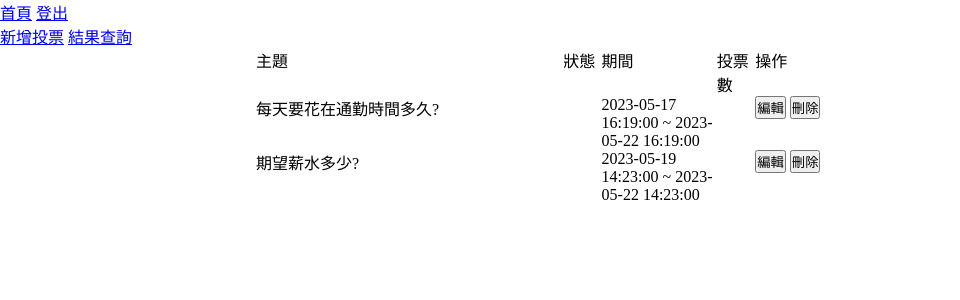
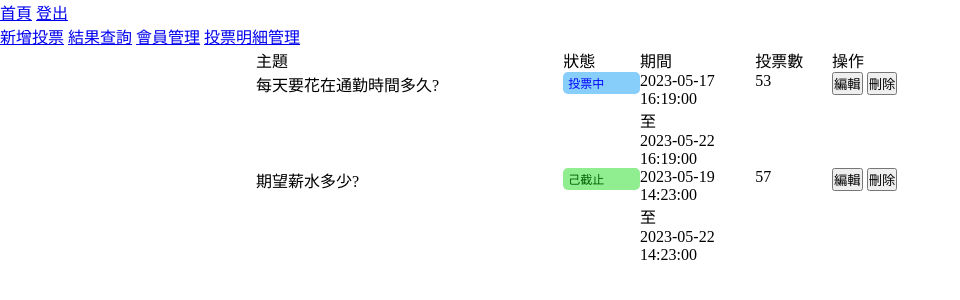
Before and after one commit to mackliu/1111-vote, a PHP site: page /backend.php in a window 1280 px wide. Shown: the top 300 px of the page, without its empty margins (0-960 px from the left). Run offline with PHP 8.4, Linux system fonts and the light colour scheme; data comes from the database, SQL or seed files in the repository.

Commit message:
在後台投票列表增加狀態及票數顯示

```diff
--- a/back/topic_list.php
+++ b/back/topic_list.php
@@ -7,17 +7,41 @@
         <div class="list-item-title">操作</div>
     </li>
 <?php
-    $sql="select * from `topics`";
+    $sql="SELECT `topics`.*,
+            sum(`options`.`total`) as '總計'
+          FROM `topics`,`options`
+          WHERE `topics`.`id`=`options`.`subject_id`
+          GROUP BY `topics`.`id`;";
+
     $rows=$pdo->query($sql)->fetchAll(PDO::FETCH_ASSOC);
     foreach($rows as $row){
 ?>
     <li class="list-row">
         <div class="list-item"><?=$row['subject'];?></div>
-        <div class="list-item"></div>
         <div class="list-item">
-          <?=$row['open_time'] . " ~ " . $row['close_time'];?>
+            <?php
+                $now=strtotime('now');
+                $open=strtotime($row['open_time']);
+                $close=strtotime($row['close_time']);
+
+                if($now<$open){
+                    echo "<div class='await'>未開始</div>";
+                }else if($now >= $open && $now <=$close){
+                    echo "<div class='in-process'>投票中</div>";
+                }else{
+                    echo "<div class='finish'>己截止</div>";
+                }
+
+            ?>
         </div>
-        <div class="list-item"></div>
+        <div class="list-item">
+            <div><?=$row['open_time']?></div>
+            至
+            <div><?=$row['close_time'];?></div>
+        </div>
+        <div class="list-item">
+            <?=$row['總計'];?>
+        </div>
         <div class="list-item">
             <button onclick="location.href='./back/edit_vote.php?id=<?=$row['id'];?>'">編輯</button>
             <button onclick="location.href='./back/del_vote.php?id=<?=$row['id'];?>'">刪除</button>
--- a/backend.php
+++ b/backend.php
@@ -16,6 +16,8 @@
     <nav>
         <a href='./backend.php?do=add_vote'>新增投票</a>
         <a href='./backend.php?do=query_vote'>結果查詢</a>
+        <a href='./backend.php?do=query_vote'>會員管理</a>
+        <a href='./backend.php?do=query_vote'>投票明細管理</a>
     </nav>
 </header>
 <main>
--- a/css/style.css
+++ b/css/style.css
@@ -47,7 +47,7 @@ main{
 
 .list-item-title:nth-child(2),
 .list-item:nth-child(2){
-    width:5%;
+    width:10%;
 }
 
 .list-item-title:nth-child(3),
@@ -57,7 +57,7 @@ main{
 
 .list-item-title:nth-child(4),
 .list-item:nth-child(4){
-    width:5%;
+    width:10%;
 }
 .list-item-title:nth-child(5),
 .list-item:nth-child(5){
@@ -111,3 +111,27 @@ main{
     border:0;
     font-size:12px;
 }
+.await{
+    padding:2px 5px;
+    border-radius:5px;
+    background:rgb(248, 227, 33);
+    color:rgb(194, 133, 1);
+    border:0;
+    font-size:12px;
+}
+.in-process{
+    padding:2px 5px;
+    border-radius:5px;
+    background:lightskyblue;
+    color:blue;
+    border:0;
+    font-size:12px;
+}
+.finish{
+    padding:2px 5px;
+    border-radius:5px;
+    background:lightgreen;
+    color:darkgreen;
+    border:0;
+    font-size:12px;
+}
```
